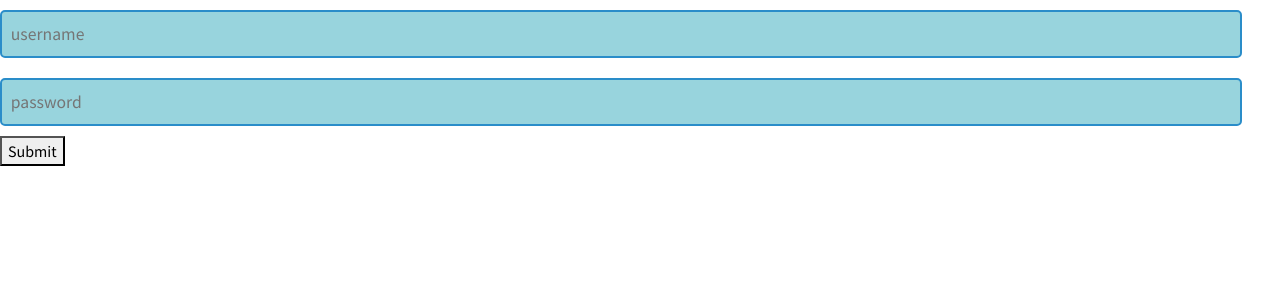
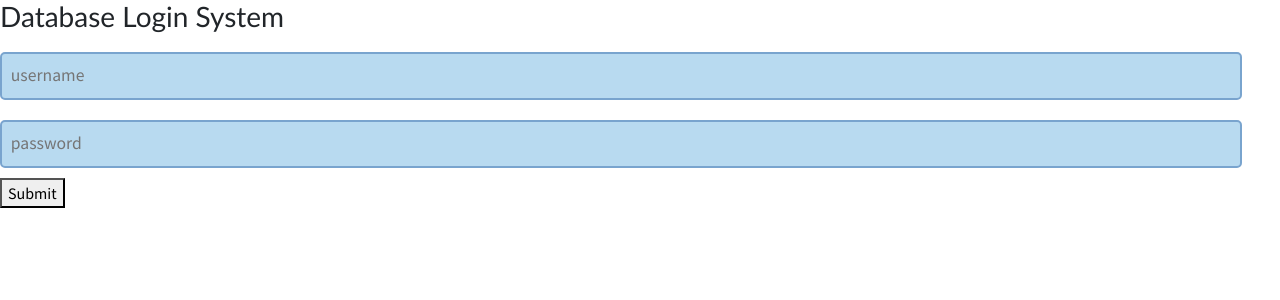
Before and after one commit to rruiqiu/CV-frontend, a React (Create React App) app in the folder client/: page /login in a window 1280 px wide. Shown: the top 300 px of the page. Built offline with nearby package versions, Linux system fonts and the light colour scheme.

Commit message:
adding backend login system

```diff
--- a/client/public/style.css
+++ b/client/public/style.css
@@ -219,7 +219,7 @@ h6.inline {
 }
 
 #projects {
-  background-color: #98bae7;
+  background-color: #7fbde491;
   display: flex;
   flex-direction: column;
   justify-content: center;
@@ -257,7 +257,7 @@ h6.inline {
 }
 .project-content {
   border-radius: 15px;
-  background-color: rgb(131, 171, 211, 0.9);
+  background-color: rgb(101 159 217 / 61%);
   text-align: left;
   padding: 25px;
   width: 100%;
@@ -275,7 +275,7 @@ h6.inline {
   margin-right: 0.8em;
   margin-bottom: 0.4em;
   padding: 0.2em 0.5em;
-  background-color: rgb(64 159 194 / 80%);
+  background-color: rgb(198 226 255);
   border-radius: 0.2em;
 }
 .project-button {
@@ -310,17 +310,17 @@ h6.inline {
   justify-content: center;
   align-items: center;
   padding: 60px 40px;
-  background-color: #a2b3cf;
+  background-color: #87b7e2;
 }
 
 input,
 textarea {
-  background-color: #98d4dd;
+  background-color: #b8daf0;
   color: #000000;
   padding: 0.5em;
   font-size: 1.1em;
   margin: 10px 0;
-  border: 2px solid #2a8dc9;
+  border: 2px solid #79a4ce;
   border-radius: 5px;
   font-family: inherit;
   width: 97%;
@@ -335,7 +335,7 @@ textarea {
   text-align: left;
 }
 .formButton {
-  background-color: rgba(21, 141, 202, 0.149);
+  background-color: rgb(184 218 240);
   color: #000a44;
   padding: 0.5em 2em;
   font-size: 1.2em;
--- a/client/src/Data/login.jsx
+++ b/client/src/Data/login.jsx
@@ -1,21 +1,60 @@
+import Axios from "axios"
 import { useState } from "react"
-function Login () {
-  const [username, setUsername] = useState(null)
-  const [password, setPassword] = useState(null)
+import AuthContext from "../store/auth-context"
+import { useContext } from "react"
+
+const Login = () => {
+  const [username, setUsername] = useState("")
+  const [password, setPassword] = useState("")
+
+  const authCtx = useContext(AuthContext)
+
   function handleChange (event) {
-    setUsername(event.username)
-    setPassword(event.password)
+    setUsername(event.target.value)
   }
-  function handleClick () {
-    if (username === "qiur12" && password === "731006") {
-    }
 
+  function handleChange2 (event) {
+    setPassword(event.target.value)
   }
+
+
+
+  const handleClick = (event) => {
+    event.preventDefault();
+    console.log(username, password);
+    Axios.post("https://ps-portfolio-backend.herokuapp.com/login", {
+      name: username,
+      password: password
+    })
+      .then(function (res) {
+        console.log(res.data);
+        if (res.data.status) {
+          authCtx.login(true)
+          // console.log(authCtx.isLoggedIn)
+        } else {
+          // console.log(authCtx.isLoggedIn)
+        }
+        alert(res.data.message)
+        // console.log(loginUser);
+      })
+      .catch(err => console.log(err))
+    // alert("Your information has been submitted")
+    // setPassword("")
+    // setUsername("")
+  }
+
+  // if (loginUser && loginUser._id) {
+  //   console.log("login");
+  // } else {
+  //   console.log("nothing");
+  // }
+
   return (
     <div>
+      <h3>Database Login System</h3>
       <form action="">
-        <input type="text" name="username" onChange={handleChange} placeholder="username" />
-        <input type="text" name="password" onChange={handleChange} placeholder="password" />
+        <input type="text" name="username" onChange={handleChange} value={username} placeholder="username" />
+        <input type="text" name="password" onChange={handleChange2} value={password} placeholder="password" />
         <button type="submit" onClick={handleClick}>Submit</button>
       </form>
     </div>
--- a/client/src/Data/protected.jsx
+++ b/client/src/Data/protected.jsx
@@ -1,7 +1,8 @@
 import { Navigate } from "react-router-dom";
-const Protected = ({ isLoggedIn, children }) => {
+
+function Protected (isLoggedIn, children) {
   if (!isLoggedIn) {
-    return <Navigate to="/" replace />;
+    return <Navigate to="/login" replace />;
   }
   if (isLoggedIn) {
     return <Navigate to="/userdata" replace />;
--- a/client/src/components/App.jsx
+++ b/client/src/components/App.jsx
@@ -1,22 +1,30 @@
-import React from "react"
 import Header from "./Header"
-import { Route, Routes } from "react-router-dom"
+import { Navigate, Route, Routes } from "react-router-dom"
 import About from "../pages/about"
 import Userdata from "../Data/Userdata"
 import Login from "../Data/login"
+import AuthContext from "../store/auth-context"
+import { useContext } from "react"
+
+
 function App () {
+  const authCtx = useContext(AuthContext)
+  console.log(authCtx.isLoggedIn);
   return (
+
     <div>
       <Routes>
         <Route path="/" element={<Header />} />
         <Route path="/about" element={<About />} />
-        <Route path="/login" element={<Login />} />
-        <Route path="/userdata" element={
-          <Userdata />
+        {!authCtx.isLoggedIn && (<Route path="/userdata" element={<Login />} />)}
+        <Route path="/login" element={authCtx.isLoggedIn ? <Navigate to="/userdata" /> : <Login />} />
+        <Route path="/userdata" element={authCtx.isLoggedIn ? <Userdata /> : <Navigate to="/login" />} />
+        <Route path="*" element={
+          <main style={{ padding: "1rem" }}>
+            <p>There's nothing here!</p>
+          </main>
         } />
       </Routes>
-
-
     </div>
   )
 }
--- a/client/src/index.js
+++ b/client/src/index.js
@@ -2,13 +2,15 @@ import React from "react"
 import ReactDOM from "react-dom/client"
 import { BrowserRouter } from 'react-router-dom'
 import App from "./components/App"
-
+import { AuthContextProvide } from "./store/auth-context"
 
 
 const root = ReactDOM.createRoot(document.getElementById("root"))
 
 root.render(
-  <BrowserRouter>
-    <App />
-  </BrowserRouter>
+  <AuthContextProvide>
+    <BrowserRouter>
+      <App />
+    </BrowserRouter>
+  </AuthContextProvide>
 )
--- /dev/null
+++ b/client/src/store/auth-context.jsx
@@ -0,0 +1,33 @@
+import React, { useState } from 'react';
+const AuthContext = React.createContext({
+  token: Boolean,
+  isLoggedIn: false,
+  login: (token) => { }
+})
+
+export const AuthContextProvide = (props) => {
+  const [token, setToken] = useState(null)
+
+  const userIsLoggedIn = !!token; //convert to boolean
+  console.log(userIsLoggedIn);
+
+  const loginHandler = (token) => {
+    console.log(token);
+    setToken(token);
+  };
+
+
+  const contextValue = {
+    token: token,
+    isLoggedIn: userIsLoggedIn,
+    login: loginHandler,
+  };
+  console.log(contextValue.isLoggedIn);
+  return (
+    <AuthContext.Provider value={contextValue}>
+      {props.children}
+    </AuthContext.Provider>
+  )
+}
+
+export default AuthContext
```
